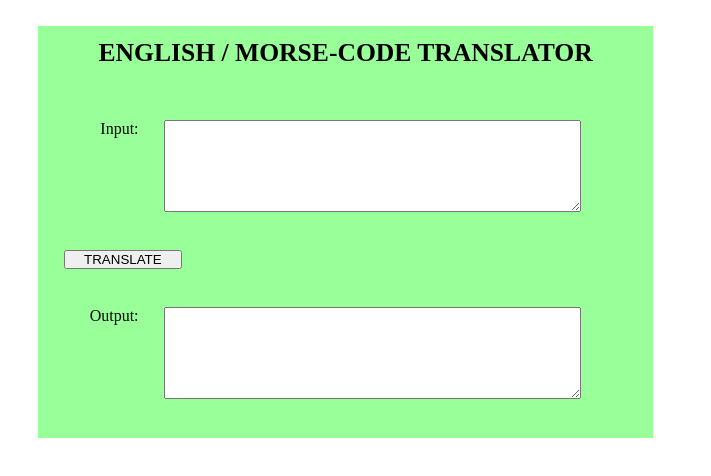
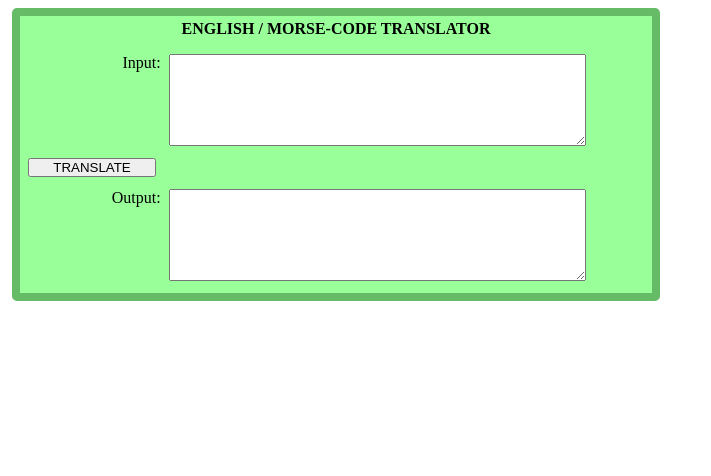
Before and after one commit to markb10101/Morse-Code-Translator, a plain HTML site: page index.html in a window 1280 px wide. Shown: the whole page, without its empty margins (0-711 px from the left). Drawn offline with Linux system fonts and the light colour scheme.

Commit message:
ready to publish

```diff
--- a/morse.js
+++ b/morse.js
@@ -80,7 +80,7 @@ function translateEnglishToMorse(stringToConvert) {
                 // ie. input was longer than 1 letter and we are not at the end
                 if (arrayToConvert.length > 1 && position < arrayToConvert.length - 1) {
                     // add a "/" to the end of the string
-                    outputString += " / ";
+                    outputString += "/";
                 }
             }
 
@@ -99,8 +99,13 @@ function translateMorseToEnglish(stringToConvert) {
 
     let outputString = "";
 
+
+    // make array from input
+    let arrayToConvert = stringToConvert.split(" ");
+
+
     // make array from input by splitting at spaces
-    let arrayToConvert = stringToConvert.split(" ");
+    //let arrayToConvert = stringToConvert.split(" ");
 
     // loop through input array
     arrayToConvert.forEach((sequence) => {
--- a/styles.css
+++ b/styles.css
@@ -1,5 +1,5 @@
 * {
-  margin: 1vw;
+  margin: 0.25rem;
   padding: 0;
 }
 
@@ -8,10 +8,12 @@
   width: 50%;
   display: flex;
   flex-direction: column;
+  border: 8px solid #6b6;
+  border-radius: 5px;
 }
 #container h1 {
   text-align: center;
-  font-size: 2vw;
+  font-size: 1rem;
 }
 #container form {
   display: flex;
@@ -23,5 +25,5 @@
   justify-content: flex-end;
 }
 #container form button {
-  width: 20%;
+  width: 8rem;
 }
--- a/styles.scss
+++ /dev/null
@@ -1,43 +0,0 @@
-* {
-    margin: 1vw;
-    padding: 0;
-
-}
-
-#container {
-    background-color: #9f9;
-    width: 50%;
-    display: flex;
-    flex-direction: column;
-
-    h1 {
-        text-align: center;
-        font-size: 2vw;
-    }
-
-    form {
-        display: flex;
-        flex-direction: column;
-
-        section {
-            width: 90%;
-
-            display: flex;
-            justify-content: flex-end;
-
-            label {
-
-            }
-
-            textarea{
-
-
-            }
-        }
-
-        button{
-            width: 20%
-        }
-
-    }
-}
```
